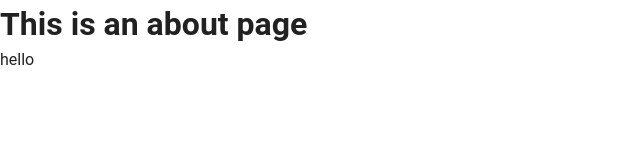
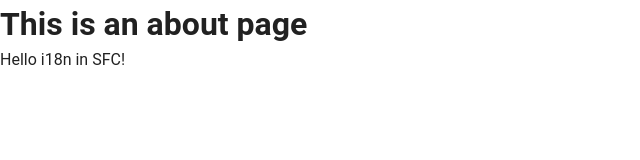
Before and after one commit to johnsilver94/dbschemagen, a Vue app in the folder frontend/: page /about in a window 1280 px wide. Shown: the top 160 px of the page, without its empty margins (0-640 px from the left). Built offline with nearby package versions, Linux system fonts and the light colour scheme.

Commit message:
about page

```diff
--- a/frontend/src/components/HelloI18n.vue
+++ b/frontend/src/components/HelloI18n.vue
@@ -8,11 +8,3 @@ import { Component, Vue } from "vue-property-decorator";
 @Component
 export default class HelloI18n extends Vue {}
 </script>
-
-<i18n>
-{
-  "en": {
-    "hello": "Hello i18n in SFC!"
-  }
-}
-</i18n>
--- a/frontend/src/locales/en.json
+++ b/frontend/src/locales/en.json
@@ -1,4 +1,5 @@
 {
+  "hello": "Hello i18n in SFC!",
   "navbar": {
     "login": "Login",
     "language": "Language",
--- a/frontend/src/locales/ro.json
+++ b/frontend/src/locales/ro.json
@@ -1,4 +1,5 @@
 {
+  "hello": "Hello i18n in SFC!",
   "navbar": {
     "login": "Logare",
     "language": "Language",
--- a/frontend/src/locales/ru.json
+++ b/frontend/src/locales/ru.json
@@ -1,4 +1,5 @@
 {
+  "hello": "Hello i18n in SFC!",
   "navbar": {
     "login": "Logare",
     "language": "Language",
--- a/frontend/src/views/About.vue
+++ b/frontend/src/views/About.vue
@@ -4,14 +4,14 @@
     <HelloI18n />
   </div>
 </template>
-<script>
-// @ is an alias to /src
+<script lang="ts">
+import { Component, Vue } from "vue-property-decorator";
 import HelloI18n from "@/components/HelloI18n.vue";
 
-export default {
-  name: "Home",
+@Component({
   components: {
     HelloI18n
   }
-};
+})
+export default class About extends Vue {}
 </script>
```
